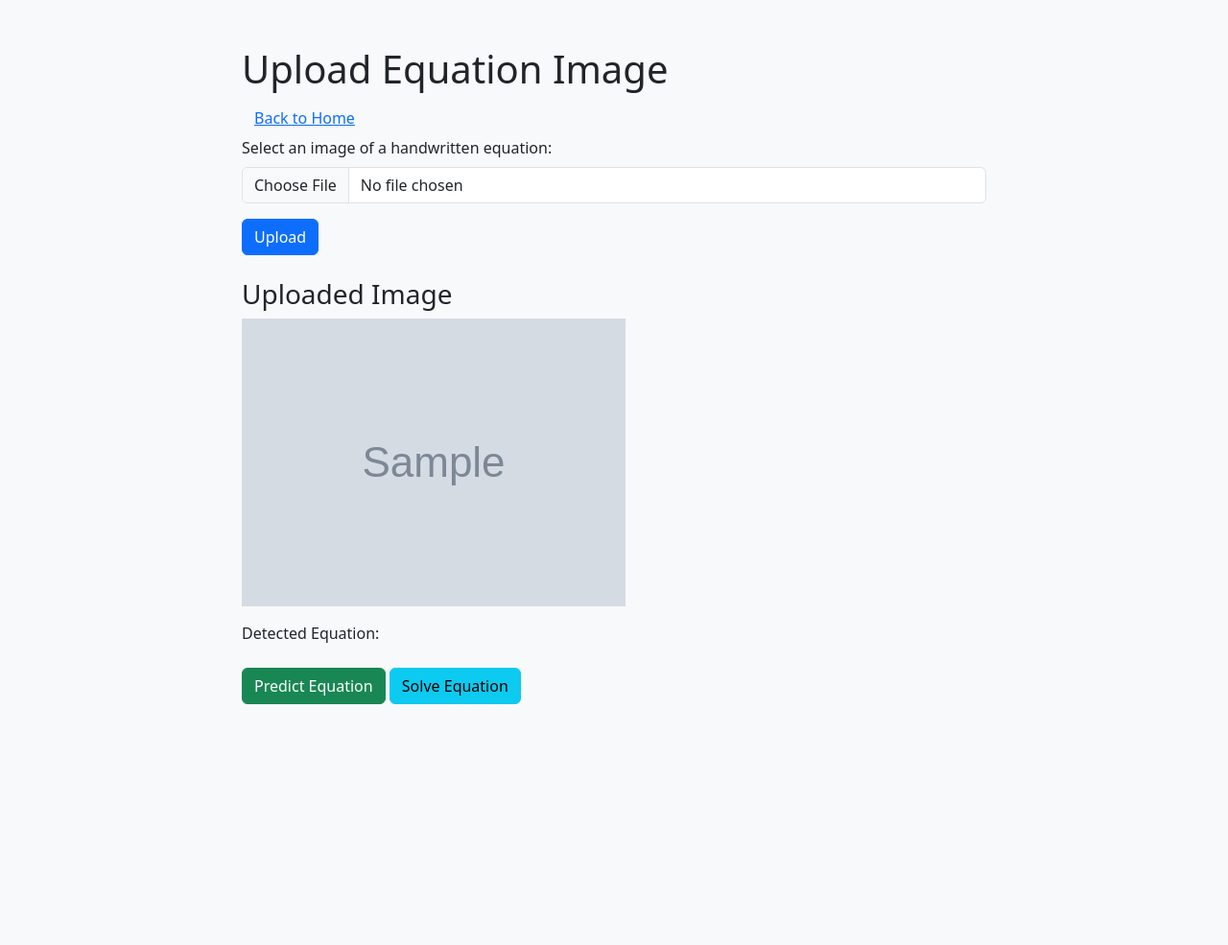
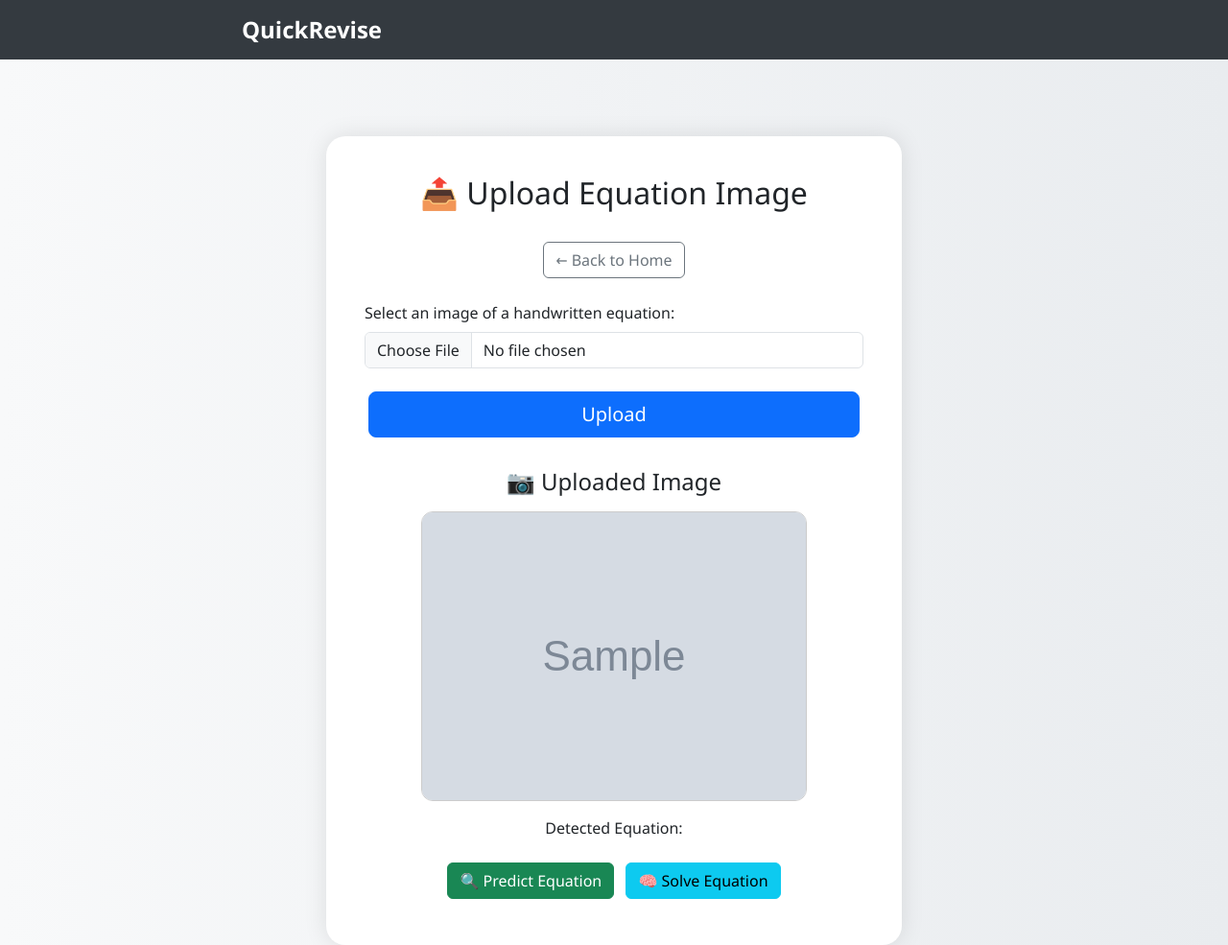
Before and after one commit to vaibhavknight18/Mini-Project-OCR, a Flask app: template templates/uploadimage.html in a window 1280 px wide. Shown: the whole page at 96% size. Before the commit the page ends 734 px from the top, so only its background shows below. Run offline with Flask 3, Linux system fonts and the light colour scheme; the template is opened without the code that fills it: most values are stand-ins (such as "Sample title", 1, 10 or a date in 2020); grey boxes marked "Sample" are stand-in pictures; some libraries are stand-ins or nearby versions.

Commit message:
Updated UI for homepage and upload page with new design

```diff
--- a/templates/uploadimage.html
+++ b/templates/uploadimage.html
@@ -1,24 +1,90 @@
-<!-- templates/uploadimage.html -->
 <!DOCTYPE html>
 <html lang="en">
 <head>
     <meta charset="UTF-8">
     <meta name="viewport" content="width=device-width, initial-scale=1.0">
-    <title>Upload Equation Image</title>
+    <title>Upload Equation - QuickRevise</title>
     <link href="https://cdn.jsdelivr.net/npm/bootstrap@5.3.0/dist/css/bootstrap.min.css" rel="stylesheet">
     <link rel="stylesheet" href="/static/style.css">
+    <style>
+        body {
+            background: linear-gradient(to right, #f8f9fa, #e9ecef);
+            font-family: 'Segoe UI', Tahoma, Geneva, Verdana, sans-serif;
+        }
+
+        .navbar {
+            background-color: #343a40;
+        }
+
+        .navbar-brand {
+            color: #fff !important;
+            font-size: 1.5rem;
+            font-weight: bold;
+        }
+
+        .upload-box {
+            background: white;
+            padding: 2.5rem;
+            border-radius: 20px;
+            box-shadow: 0 0 25px rgba(0, 0, 0, 0.1);
+            margin-top: 5rem;
+        }
+
+        .btn {
+            margin: 0.5rem 0.25rem;
+        }
+
+        .img-fluid {
+            border: 1px solid #ccc;
+            border-radius: 12px;
+        }
+
+        .form-label {
+            font-weight: 500;
+        }
+
+        #resultBox {
+            display: none;
+            margin-top: 1rem;
+        }
+
+        @media (max-width: 768px) {
+            .upload-box {
+                margin-top: 2rem;
+                padding: 1.5rem;
+            }
+        }
+    </style>
 </head>
 <body>
-    <div class="container mt-5">
-        <h1>Upload Equation Image</h1>
-        <a href="{{ url_for('index') }}" class="btn btn-link">Back to Home</a>
+
+<!-- Header/Navbar -->
+<nav class="navbar navbar-expand-lg navbar-dark">
+    <div class="container">
+        <a class="navbar-brand" href="#">QuickRevise</a>
+    </div>
+</nav>
+
+<!-- Upload Form -->
+<div class="container d-flex justify-content-center">
+    <div class="upload-box w-100" style="max-width: 600px;">
+        <h2 class="text-center mb-4">📤 Upload Equation Image</h2>
+
+        <div class="mb-3 text-center">
+            <a href="{{ url_for('index') }}" class="btn btn-outline-secondary">← Back to Home</a>
+        </div>
+
         <form method="post" enctype="multipart/form-data" action="{{ url_for('upload_file') }}">
             <div class="mb-3">
                 <label for="image" class="form-label">Select an image of a handwritten equation:</label>
-                <input type="file" class="form-control" id="image" name="image" accept="image/*">
+                <input type="file" class="form-control" id="image" name="image" accept="image/*" required>
             </div>
-            <button type="submit" class="btn btn-primary">Upload</button>
+            <div class="d-grid">
+                <button type="submit" class="btn btn-primary btn-lg">Upload</button>
+            </div>
         </form>
+
+        <!-- Flash Messages -->
         {% with messages = get_flashed_messages(with_categories=true) %}
             {% if messages %}
                 {% for category, message in messages %}
@@ -26,16 +92,24 @@
                 {% endfor %}
             {% endif %}
         {% endwith %}
+
+        <!-- Uploaded Image and Actions -->
         {% if filename %}
-            <div class="mt-4">
-                <h3>Uploaded Image</h3>
-                <img src="{{ filename }}" alt="Uploaded Image" class="img-fluid" style="max-width: 500px;">
-                <p class="mt-3">Detected Equation: <span id="equation"></span></p>
-                <button onclick="predictEquation()" class="btn btn-success mt-2">Predict Equation</button>
-                <button onclick="solveEquation()" class="btn btn-info mt-2">Solve Equation</button>
+            <div class="mt-4 text-center">
+                <h4>📷 Uploaded Image</h4>
+                <img src="{{ filename }}" alt="Uploaded Image" class="img-fluid mt-2" style="max-width: 500px;">
+                <p class="mt-3">Detected Equation: <span id="equation" class="fw-bold"></span></p>
+                <button onclick="predictEquation()" class="btn btn-success">🔍 Predict Equation</button>
+                <button onclick="solveEquation()" class="btn btn-info">🧠 Solve Equation</button>
+
+                <!-- Styled Result Output Box -->
+                <div id="resultBox" class="alert alert-warning text-center fw-bold fs-5"></div>
             </div>
         {% endif %}
     </div>
+</div>
+
+<!-- Scripts -->
 <script>
     function predictEquation() {
         fetch('/predict_upload_image')
@@ -44,14 +118,16 @@
                 return response.json();
             })
             .then(data => {
-                    console.log('Predict response:', data);  // Debug
+                console.log('Predict response:', data);
                 document.getElementById('equation').innerText = data;
+                document.getElementById('resultBox').style.display = 'none';
             })
             .catch(error => {
-                    console.log('Predict error:', error);  // Debug
+                console.log('Predict error:', error);
                 document.getElementById('equation').innerText = 'Error: ' + error;
             });
     }
+
     function solveEquation() {
         fetch('/square')
             .then(response => {
@@ -59,21 +135,29 @@
                 return response.json();
             })
             .then(data => {
-                    console.log('Solve response:', data);  // Debug
+                const resultBox = document.getElementById('resultBox');
                 if (data.error) {
-                        alert('Error: ' + data.error);
+                    resultBox.className = 'alert alert-danger text-center fw-bold fs-5';
+                    resultBox.innerText = '❌ Error: ' + data.error;
                 } else if (data.result) {
-                        alert('Result: ' + data.result);
+                    resultBox.className = 'alert alert-success text-center fw-bold fs-5';
+                    resultBox.innerText = '✅ Result: ' + data.result;
                 } else {
-                        alert('Error: Unexpected response format');
+                    resultBox.className = 'alert alert-danger text-center fw-bold fs-5';
+                    resultBox.innerText = '❌ Error: Unexpected response format';
                 }
+                resultBox.style.display = 'block';
             })
             .catch(error => {
-                    console.log('Fetch error:', error);  // Debug
-                    alert('Error: ' + error);
+                console.log('Fetch error:', error);
+                const resultBox = document.getElementById('resultBox');
+                resultBox.className = 'alert alert-danger text-center fw-bold fs-5';
+                resultBox.innerText = '❌ Error: ' + error;
+                resultBox.style.display = 'block';
             });
     }
 </script>
 <script src="https://cdn.jsdelivr.net/npm/bootstrap@5.3.0/dist/js/bootstrap.bundle.min.js"></script>
+
 </body>
 </html>
```
Also changed, not shown: templates/homepage.html (+60 -11 lines). Lines whose indentation alone changed are shown as unchanged.
